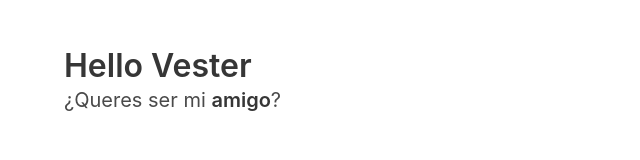
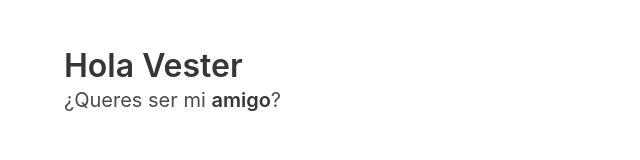
Before and after one commit to c1rio/c1rio.github.io, a plain HTML site: page index.html in a window 1280 px wide. Shown: the whole page, without its empty margins (0-640 px from the left). Drawn offline with nearby package versions, Linux system fonts and the light colour scheme.

Commit message:
Update index.html

```diff
--- a/index.html
+++ b/index.html
@@ -10,7 +10,7 @@
   <section class="section">
     <div class="container">
       <h1 class="title">
-        Hello Vester
+        Hola Vester
       </h1>
       <p class="subtitle">
         ¿Queres ser mi <strong>amigo</strong>?
```
